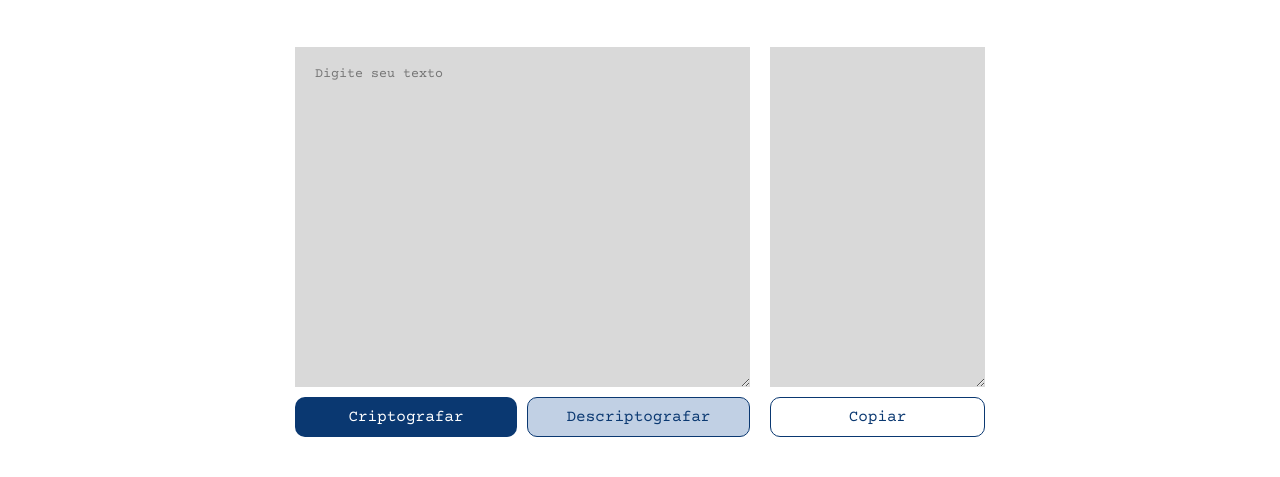
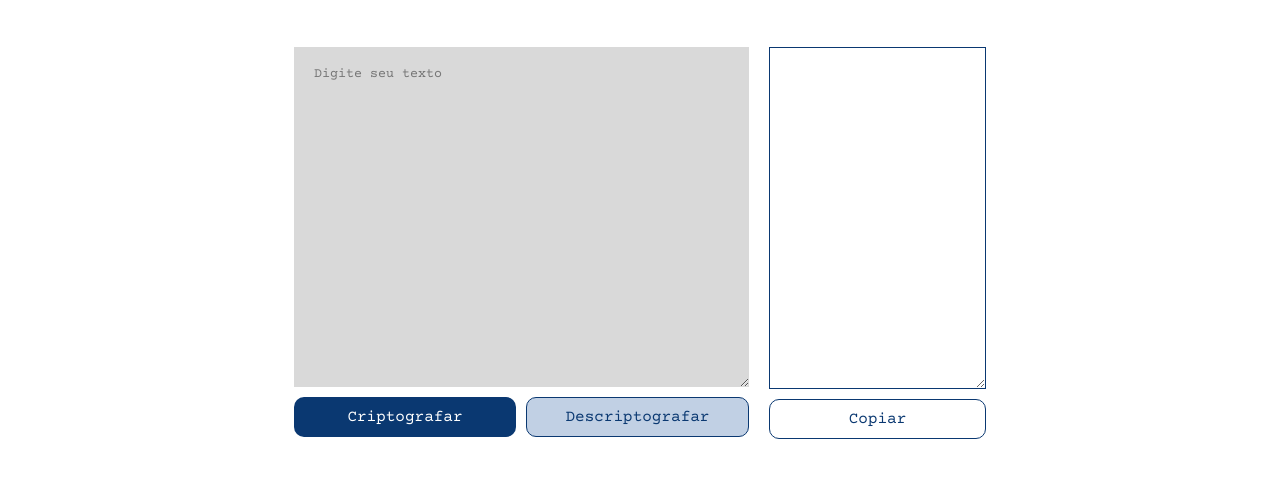
Before and after one commit to jsilva-js/decodificador-de-texto, a plain HTML site: page index.html in a window 1280 px wide. Shown: the part 157-634 px from the top of the page. Drawn offline with nearby package versions, Linux system fonts and the light colour scheme.

Commit message:
ajusta css da classe message-area

```diff
--- a/src/styles/style.css
+++ b/src/styles/style.css
@@ -52,12 +52,18 @@ main {
     color: #0A3871;
 }
 
-.text-area,
-.message-area {
+.text-area {
     width: 100%;
     padding: 20px;
     background-color: #D9D9D9;
     border: none;
+}
+
+.message-area {
+    width: 100%;
+    padding: 20px;
+    background-color: #FFFFFF;
+    border-color: #0A3871;
 }
 
 .buttons {
```
